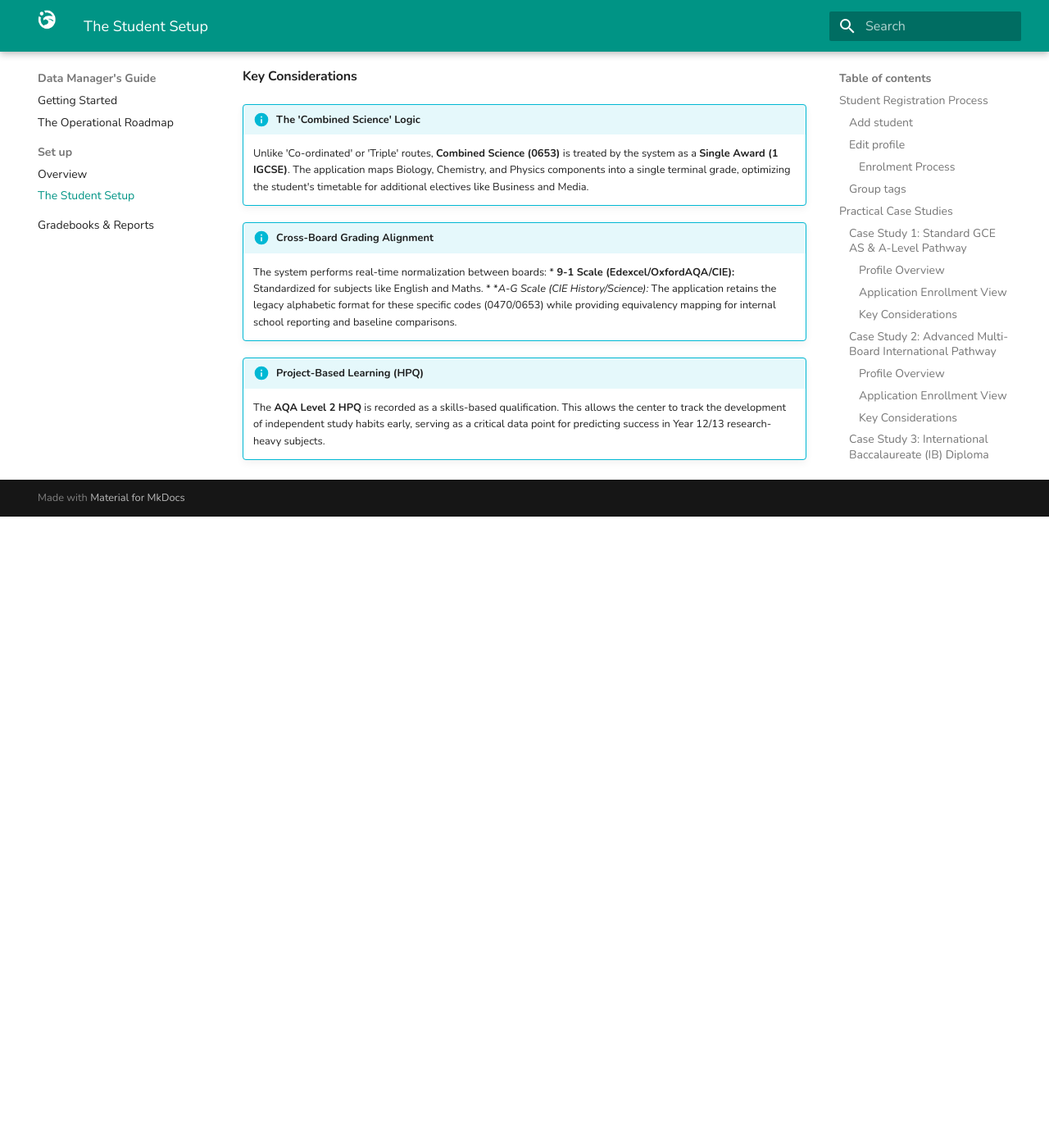
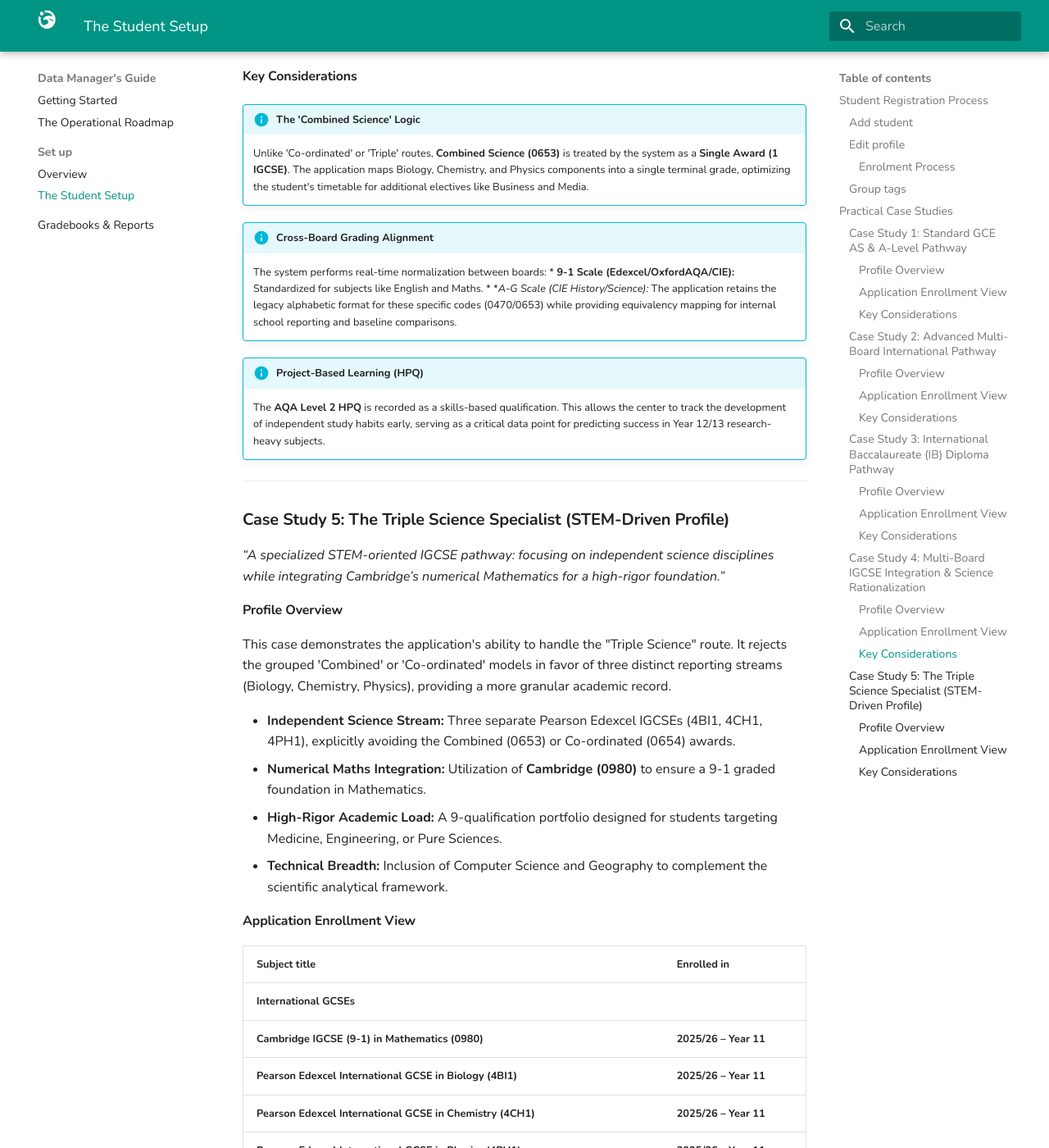
Before and after one commit to pablopenlop/gradewing_guide, an MkDocs documentation site: the page built from docs/data-manager/student-setup.md, in a window 1280 px wide and 1400 px high, scrolled down 11823 px. Shown: the whole window at 82% size. Built offline with MkDocs 1.6.1 and Material for MkDocs 9.7.7, drawn with Linux system fonts in a browser that asks for light colours; before the commit the page ends 12453 px from its top, so only the background shows below that; some of the changed text lies outside the part shown.

Commit message:
Update student-setup.md

```diff
--- a/docs/data-manager/student-setup.md
+++ b/docs/data-manager/student-setup.md
@@ -397,3 +397,45 @@
 
 !!! info "Project-Based Learning (HPQ)"
     The **AQA Level 2 HPQ** is recorded as a skills-based qualification. This allows the center to track the development of independent study habits early, serving as a critical data point for predicting success in Year 12/13 research-heavy subjects.
+
+---
+
+### **Case Study 5: The Triple Science Specialist (STEM-Driven Profile)**
+*“A specialized STEM-oriented IGCSE pathway: focusing on independent science disciplines while integrating Cambridge’s numerical Mathematics for a high-rigor foundation.”*
+
+#### **Profile Overview**
+This case demonstrates the application's ability to handle the "Triple Science" route. It rejects the grouped 'Combined' or 'Co-ordinated' models in favor of three distinct reporting streams (Biology, Chemistry, Physics), providing a more granular academic record.
+
+*   **Independent Science Stream:** Three separate Pearson Edexcel IGCSEs (4BI1, 4CH1, 4PH1), explicitly avoiding the Combined (0653) or Co-ordinated (0654) awards.
+*   **Numerical Maths Integration:** Utilization of **Cambridge (0980)** to ensure a 9-1 graded foundation in Mathematics.
+*   **High-Rigor Academic Load:** A 9-qualification portfolio designed for students targeting Medicine, Engineering, or Pure Sciences.
+*   **Technical Breadth:** Inclusion of Computer Science and Geography to complement the scientific analytical framework.
+
+#### **Application Enrollment View**
+
+
+| Subject title | Enrolled in |
+| :--- | :--- |
+| **International GCSEs** | |
+| **Cambridge IGCSE (9-1) in Mathematics (0980)** | **2025/26 – Year 11** |
+| **Pearson Edexcel International GCSE in Biology (4BI1)** | **2025/26 – Year 11** |
+| **Pearson Edexcel International GCSE in Chemistry (4CH1)** | **2025/26 – Year 11** |
+| **Pearson Edexcel International GCSE in Physics (4PH1)** | **2025/26 – Year 11** |
+| Pearson Edexcel International GCSE in English Language A (4EA1) | 2025/26 – Year 11 |
+| Pearson Edexcel International GCSE in Spanish (4SP1) | 2025/26 – Year 11 |
+| Cambridge IGCSE (9-1) in Geography (0976) | 2025/26 – Year 11 |
+| OxfordAQA IGCSE (9-1) in Computer Science (9210) | 2025/26 – Year 11 |
+| | |
+| **Level 1 & 2 Project Qualifications** | |
+| **AQA Level 2 Higher Project Qualification (HPQ)** | **2025/26 – Year 11** |
+
+#### **Key Considerations**
+
+!!! info "Disaggregated Science Logic"
+    By not utilizing **Combined** or **Co-ordinated** sciences, the system tracks three independent grades. This prevents a lower performance in one discipline (e.g., Chemistry) from "diluting" a high performance in another (e.g., Physics), which is a critical distinction for University admissions.
+
+!!! info "Multi-Board Numerical Alignment"
+    The application unifies the **9-1 grading scale** across three different boards (CIE, Edexcel, and OxfordAQA). This ensures that terminal reporting for Mathematics (0980) and Computer Science (9210) is presented on a consistent 100% numerical basis.
+
+!!! info "Advanced Research Foundation"
+    The **HPQ** in this profile is typically used to explore a scientific hypothesis, providing early evidence of the "Super-curricular" engagement required for competitive STEM university applications.
```
